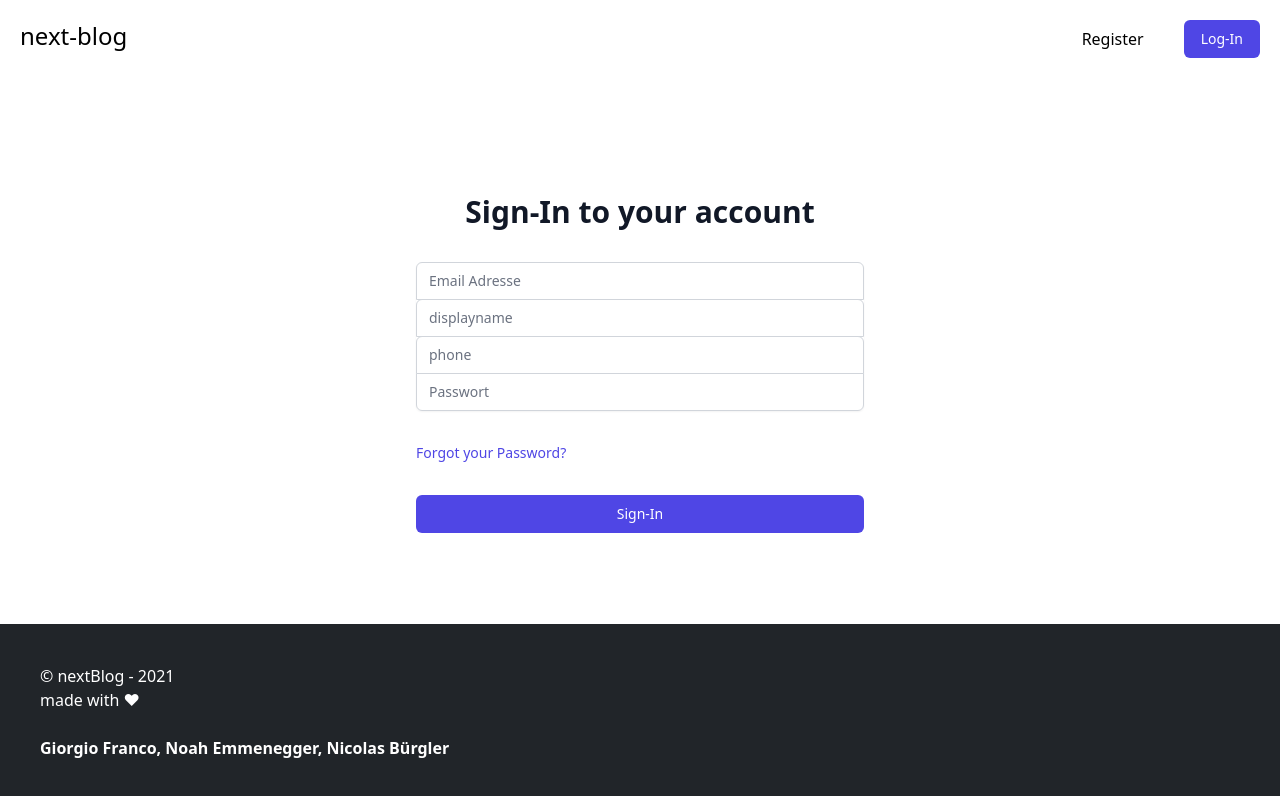
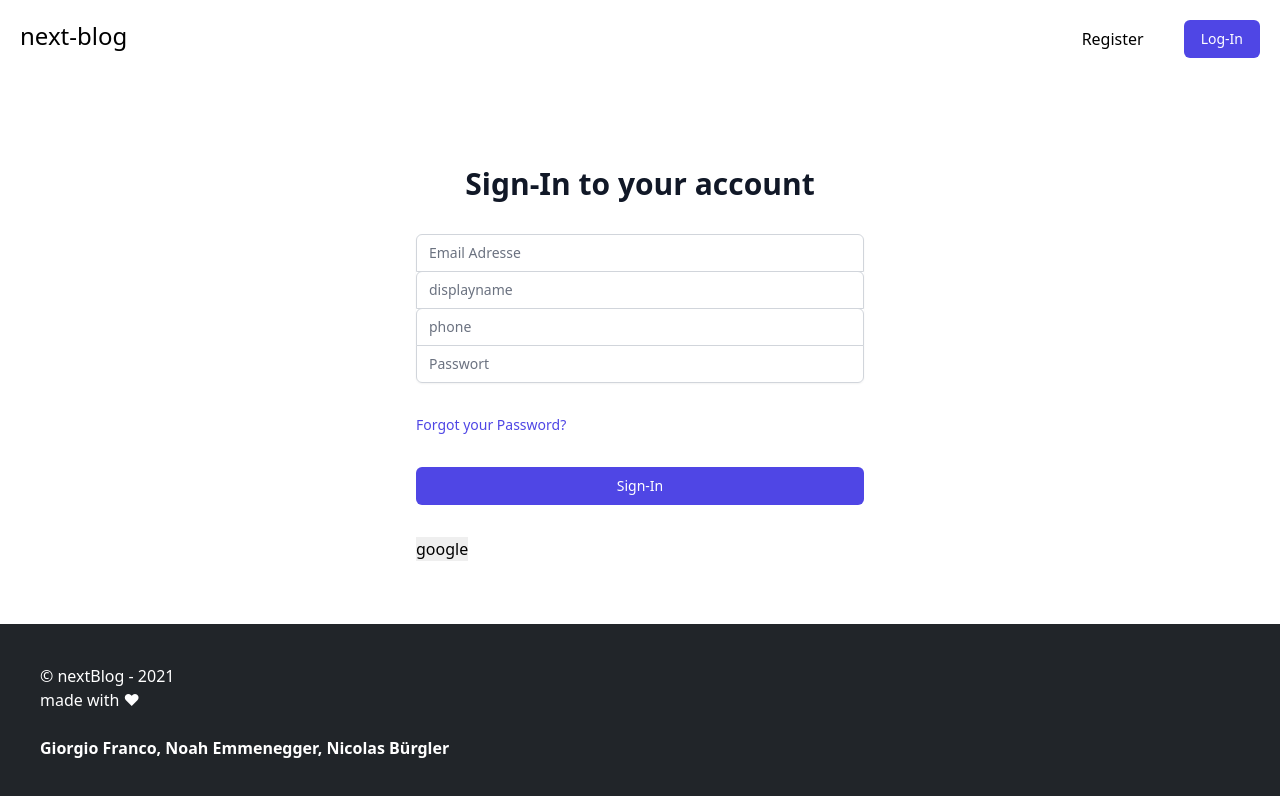
Before and after one commit to NoahEmmenegger/next-blog, a Next.js app: page /register in a window 1280 px wide. Shown: the top 796 px of the page. Built offline with nearby package versions, Linux system fonts and the light colour scheme; no server answers.

Commit message:
add Google provider

```diff
--- a/components/Auth.js
+++ b/components/Auth.js
@@ -1,6 +1,11 @@
 import Link from "next/link";
+import { useAuth } from "../utils/auth";
+import { useRouter } from 'next/router';
 
 export default function Auth({ onclick, isRegister, error }) {
+    const {signinWithProvider} = useAuth()
+    const router = useRouter();
+
     let email = "";
     let pass = "";
     let username = "";
@@ -122,6 +127,13 @@ export default function Auth({ onclick, isRegister, error }) {
                         value={isRegister ? "Sign-In" : "Log-In"}
                     />
                 </div>
+                <input type="button" value="google" onClick={() => signinWithProvider().then(() => {
+                    router.push('/dashboard');
+                })
+                .catch((error) => {
+                    console.log(error)
+                    console.log('An error occurred.')
+                })} />
             </div>
         </form>
     );
--- a/utils/auth.js
+++ b/utils/auth.js
@@ -44,6 +44,17 @@ function useProvideAuth() {
                 return response.user;
             });
     };
+
+    const signinWithProvider = () => {
+        return firebase
+            .auth()
+            .signInWithPopup(new firebase.auth.GoogleAuthProvider())
+            .then((response) => {
+                setUser(response.user);
+                setAdditionalInformations({ username:  response.user.displayName})
+                return response.user;
+            });
+    }
 
     const signup = (email, password, phone, username) => {
         return firebase
@@ -103,6 +114,7 @@ function useProvideAuth() {
         additionalInformations,
         setAdditionalInformations,
         signin,
+        signinWithProvider,
         signup,
         signout,
         sendPasswordResetEmail,
```
